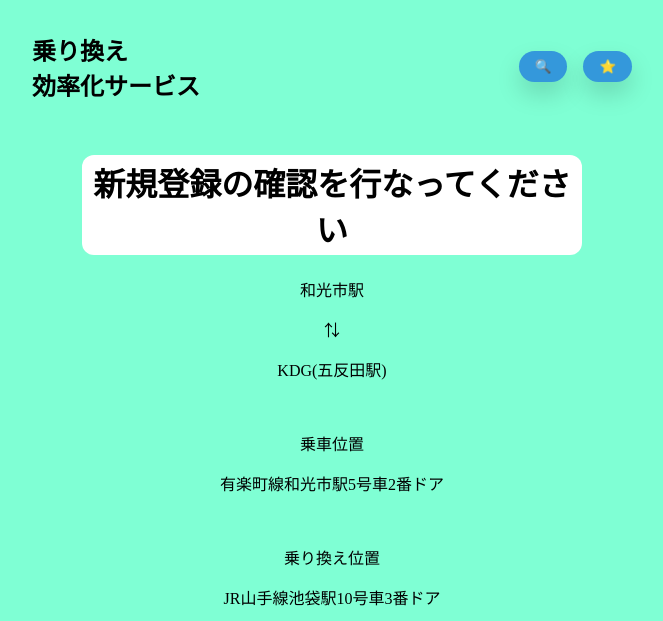
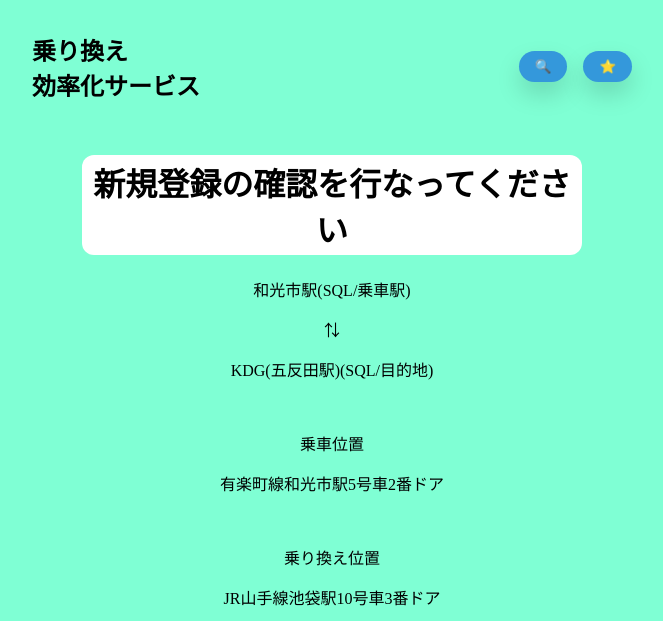
Before and after one commit to Hirotaka-Tambo/My-project-Transfer, a Spring app: template SpringTransferProject/src/main/resources/templates/confirm-regisit.html in a window 1280 px wide. Shown: the top 621 px of the page, without its empty margins (308-971 px from the left). Run offline with Thymeleaf, Linux system fonts and the light colour scheme; the template is opened without the code that fills it, so the values that code supplies are empty.

Commit message:
sqlメモを若干追加

```diff
--- a/SpringTransferProject/src/main/resources/templates/confirm-regisit.html
+++ b/SpringTransferProject/src/main/resources/templates/confirm-regisit.html
@@ -27,16 +27,17 @@
 
     <main>
         <!---後ろの動きはjavaで実装する-->
+		<!---SQLとの連携は必須!!-->
         <!---選択欄->optontタグ&springから持ってくる-->
 
         <h1> 新規登録の確認を行なってください</h1>
 
         <!--demo(<img> + 出発/目的地---)-->
-        <p>和光市駅</p>
+        <p>和光市駅(SQL/乗車駅)</p>
         <!--双方向の矢印が欲しいな-->
         <span> ⇅ </span>
         <br>
-        <p>KDG(五反田駅)</p>
+        <p>KDG(五反田駅)(SQL/目的地)</p>
 
         <br>
 
```
